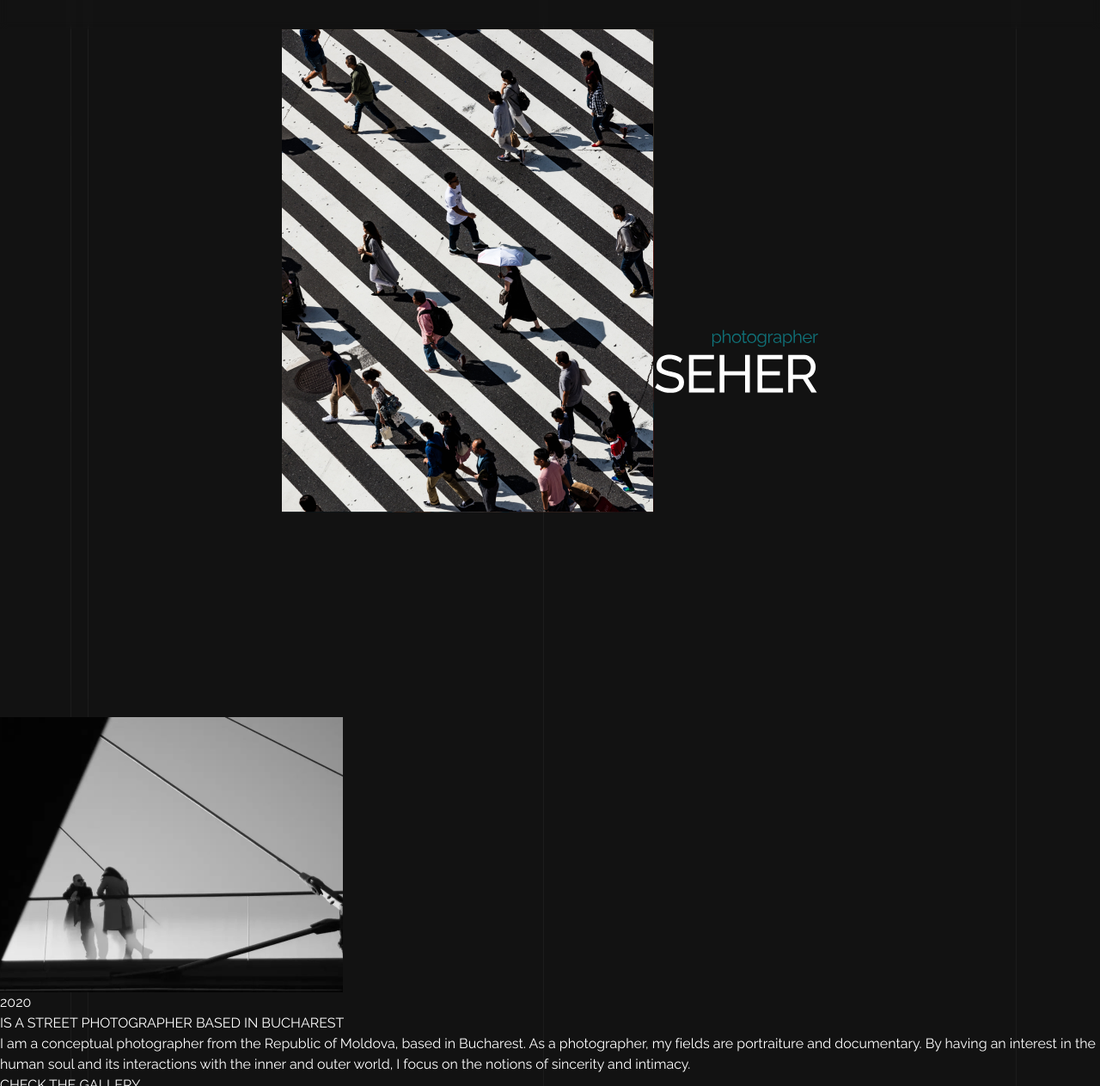
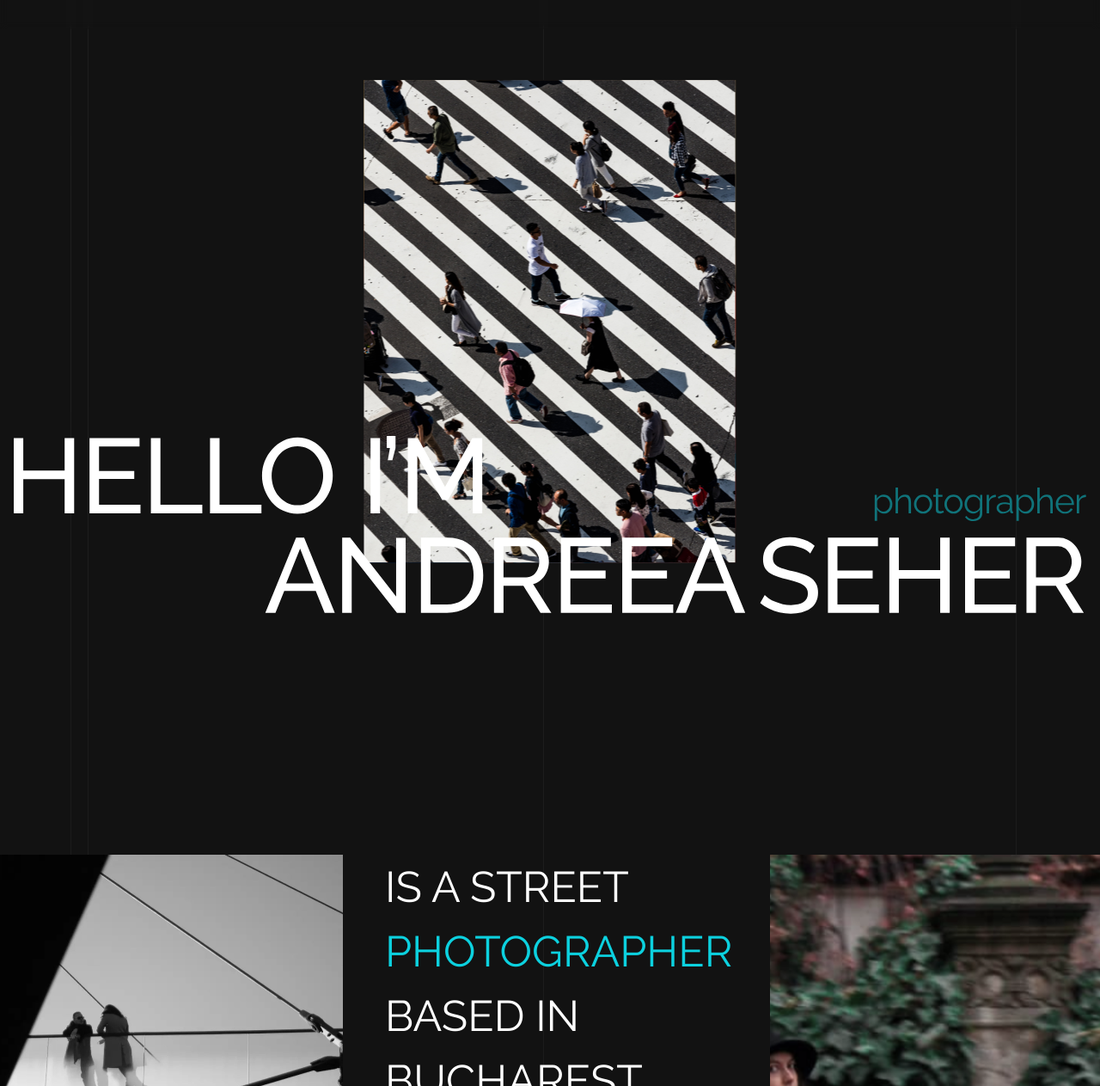
Before and after one commit to DanNuta/andrea, a website built with Vite: page index.html in a window 1280 px wide. Shown: the part 77-1340 px from the top of the page at 86% size. Built offline with nearby package versions, Linux system fonts and the light colour scheme.

Commit message:
create about section

```diff
--- a/index.html
+++ b/index.html
@@ -16,94 +16,93 @@
   </head>
   <body>
     <header>
-
       <div class="container flex">
-
         <div class="logo">
           <h1><a href="#">andreea.seher.pro</a></h1>
         </div>
-
-
-
-
 
         <nav class="navigation">
           <li><a class="active-link" href="#">gallery</a></li>
           <li><a href="#">instagram</a></li>
           <li><a href="#">contact me</a></li>
         </nav>
-
-
       </div>
     </header>
 
     <main>
+      <section class="header_galery container">
+        <div class="gallery_shr">
+          <div class="gallery_shr_img"> </div>
 
-      <section class="header_galery">
-        <div class="container main_flex">
-         <div class="main_galery">
+          <div class="slogan_shr">
+            <img class="seher_pro" src="images/headerText.svg" alt="" />
+          </div>
+        </div>
+      </section>
 
+
+      <section class="about_shr">
+        <div class="about_shr_content">
           <div>
-              <div data-galery class="images_shr">
-                <img src="images/1.png" alt="">
-                <img src="images/2.png" alt="">
-                <img src="images/3.png" alt="">
-                <img src="images/4.png" alt="">
-              </div>
+
+              <li>
+                <img src="images/bg-about-1.png" alt="" />
+              </li>
+              <li>
+                <h1>2020</h1>
+              </li>
+
           </div>
 
           <div>
-              <img class="seher_pro" src="images/headerText.svg" alt="">
+
+              <li>
+                <h1>
+                  IS A STREET
+                  <span>PHOTOGRAPHER</span>
+                  BASED IN BUCHAREST
+                </h1>
+              </li>
+              <li>
+                <p>
+                  I am a conceptual photographer from the Republic of Moldova,
+                  based in Bucharest.
+                  <br><br>
+                   As a photographer, my fields are
+                  portraiture and documentary. By having an interest in the
+                  human soul and its interactions with the inner and outer
+                  world, I focus on the notions of sincerity and intimacy.
+                </p>
+              </li>
+
+              <li>
+                <a href="#">
+                  <h4>CHECK <br> THE  GALLERY</h4>
+                  <img src="./images/arrow_insta.svg" alt="">
+                </a>
+
+              </li>
+
           </div>
 
+          <div>
+            <img src="images/bg-about-2.png" alt="" srcset="" />
           </div>
         </div>
       </section>
 
 
 
+
       <section>
         <div>
-          <div>
-            <ul>
-              <li>
-                <img src="images/bg-about-1.png" alt="">
-              </li>
-              <li>
-                <h1>2020</h1>
-              </li>
-            </ul>
 
-          </div>
-
-          <div>
-            <ul>
-              <li>
-                <h1>IS A STREET
-                  <span>PHOTOGRAPHER</span>
-                  BASED IN BUCHAREST</h1>
-              </li>
-              <li>
-                <p>I am a conceptual photographer from the Republic of Moldova, based in Bucharest.
-                  As a photographer, my fields are portraiture and documentary. By having an interest in the human soul and its interactions with the inner and outer world, I focus on the notions of sincerity and intimacy. </p>
-              </li>
-
-              <li>
-                <h4>CHECK
-                  THE GALLERY
-                </h4>
-
-              </li>
-            </ul>
-          </div>
-
-          <div>
-            <img src="images/bg-about-2.png" alt="" srcset="">
-          </div>
         </div>
       </section>
 
-      <section></section>
+
+
+
       <section></section>
     </main>
 
--- a/main.js
+++ b/main.js
@@ -1,15 +1,28 @@
-// const galeyParent = document.querySelector("[data-galery]");
 
-// const images = ["images/1.png", "images/2.png", "images/3.png", "images/4.png"];
+const divGalery = document.querySelector(".gallery_shr_img");
+const images = ["images/1.png", "images/2.png", "images/3.png", "images/4.png"];
+const sliderLength = images.length-1;
+
+let counter = 0;
+
+images.forEach(item => {
+    const randomElement = Math.floor(Math.random()*10);
+    const img = document.createElement("img");
+    img.src = item;
+    img.classList.add("img_shr");
+    divGalery.append(img)
+})
+
+const gallery = document.querySelectorAll(".img_shr");
 
 
-
-
-
-// images.forEach(item => {
-//     const img = document.createElement("img");
-//     img.src = item;
-//     img.classList.add("img");
-
-//     galeyParent.appendChild(img)
-// })
+setInterval(function(){
+    if(counter > sliderLength){
+        counter = 0;
+    }else{
+        const activeClassGalery = document.querySelector(".active");
+        activeClassGalery?.classList.remove("active");
+        gallery[counter].classList.add("active");
+        counter++
+    }
+}, 1000)
--- a/style.css
+++ b/style.css
@@ -23,6 +23,8 @@
   --fs-500: 2.5rem; /* 40px */
   --fs-600: 3.125rem; /* 50px */
   --fs-900: 9.375rem; /* 150px */
+
+  --gap: 13.375rem;
 
   --fs-button: 1rem;
 }
@@ -60,11 +62,11 @@ ol[role="list"] {
   list-style: none;
 }
 
-li{
+li {
   list-style-type: none;
 }
 
-a{
+a {
   text-decoration: none;
 }
 
@@ -144,70 +146,145 @@ body {
 }
 
 header {
-  height:6.9375rem;
+  height: 6.9375rem;
   display: flex;
   justify-content: center;
   backdrop-filter: blur(4.5px);
 }
 
-
-.active-link{
+.active-link {
   font-weight: var(--fw-bold);
   color: var(--clr-primary);
 }
 
-
-.logo h1 a{
+.logo h1 a {
   color: var(--clr-primary);
   font-weight: var(--fw-regular);
   font-size: var(--fs-400);
 }
 
-.navigation{
+.navigation {
   display: flex;
   gap: 3.75rem;
 }
 
-
-.navigation li a{
+.navigation li a {
   font-weight: var(--fw-regular);
   color: var(--clr-neutral);
 }
 
-
-.main_flex{
+.main_flex {
   position: relative;
 }
 
+/* slider */
+.header_galery {
+  height: 85vh;
+}
 
-/* slider */
-.header_galery{
-  height: 100vh;
+.header_galery .gallery_shr {
+  position: relative;
+  height: 100%;
+  width: 100%;
+}
+
+.header_galery .gallery_shr .gallery_shr_img .img_shr{
+  position: absolute;
+  top: 50%;
+  left: 50%;
+  transform: translate(-50%, -50%);
+  z-index: 1;
+  transition: .2s ease-in-out;
+}
+
+.header_galery .gallery_shr .slogan_shr{
+  position: absolute;
+  bottom: 0;
+  z-index: 999;
 }
 
 
-
-.main_galery{
-  display: flex;
-  align-items: center;
-  justify-content: center;
-  flex-direction: column;
-  height: 80vh;
-  width: 100%;
+.active{
+  position: absolute !important;
+  z-index: 10 !important;
+  transition: .2s ease-in-out;
 }
 
 
-.main_galery > div{
-  width: 50%;
-  height: 100%;
+/* about */
+
+.about_shr{
+  margin-top: 280px;
+}
+
+.about_shr .about_shr_content{
+  display: grid;
+  grid-template-areas: "media detail detail";
+  grid-template-columns: repeat(2, 25rem);
+  grid-template-rows: max-content;
+  justify-content: space-between;
+  gap: 3rem;
+
+}
+
+.about_shr .about_shr_content > :nth-child(1){
+  display: grid;
+  align-content: space-between;
+  text-align: center;
 }
 
 
-
-.images_shr{
-  position: relative;
+.about_shr .about_shr_content > :nth-child(1) li img{
+  margin: 0;
+  padding: 0;
 }
 
-.images_shr img{
- position: absolute;
+.about_shr .about_shr_content > :nth-child(2) li h1{
+  font-weight: var(--fw-regular);
+  font-size: var(--fs-600);
 }
+
+.about_shr .about_shr_content > :nth-child(1) li:nth-child(2) h1{
+  font-size: var(--fs-600);
+  color: hsla(0, 0%, 100%, 0.5);
+}
+
+.about_shr .about_shr_content > :nth-child(2) li h1 span{
+  color: var(--clr-primary);
+}
+
+.about_shr .about_shr_content > :nth-child(2){
+  display: grid;
+  align-content: space-between;
+  text-align: left;
+}
+
+
+.about_shr .about_shr_content > :nth-child(2){
+  font-size: var(--fs-300);
+}
+
+
+.about_shr .about_shr_content > :nth-child(2) li:nth-child(1){
+  margin-bottom: 115px;
+}
+
+.about_shr .about_shr_content > :nth-child(2) li:nth-child(2){
+  margin-bottom: var(--gap);
+}
+
+.about_shr .about_shr_content > :nth-child(2) li:nth-child(2) p{
+  font-size: var();
+}
+
+
+.about_shr .about_shr_content > :nth-child(2) li:nth-child(3) a{
+  display: flex;
+  gap: 20px;
+  color: var(--clr-primary);
+}
+
+.about_shr .about_shr_content > :nth-child(3) img{
+  height: 100%;
+  object-fit: cover;
+}
```
Also changed, not shown: images/arrow_insta.svg (added), 1 other file. Lines whose indentation alone changed are shown as unchanged.
